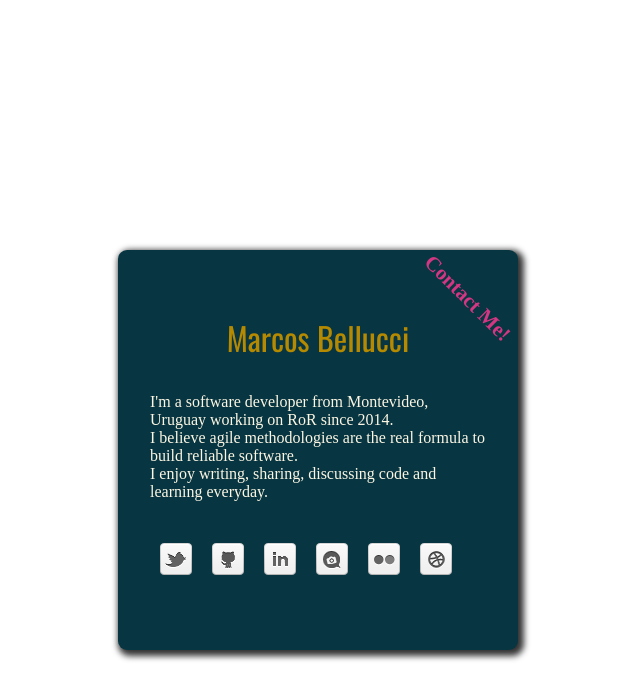
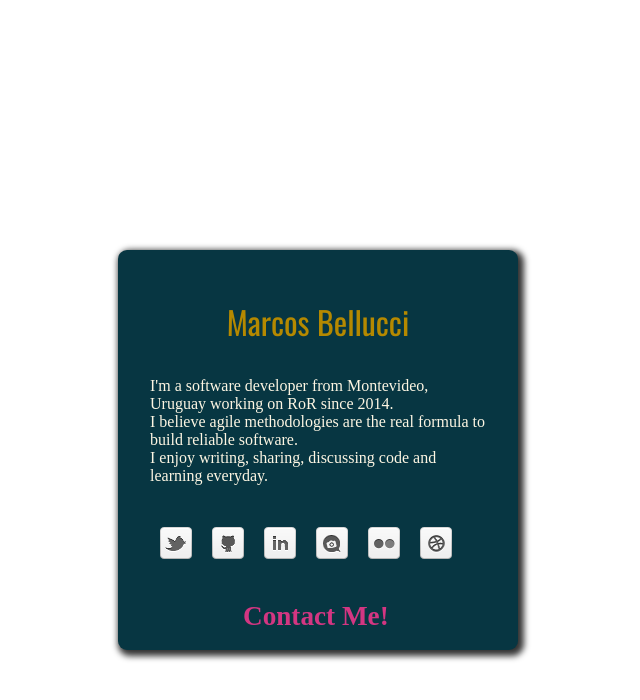
Before and after one commit to delbetu/delbetu.github.io, a Jekyll site: the page built from index.html, in a window 1280 px wide. Shown: the top 700 px of the page, without its empty margins (322-962 px from the left). Built offline with Jekyll 4.4.1, drawn with Linux system fonts in a browser that asks for light colours; comment, search, counter and statistics services are not loaded.

Commit message:
Change position of contact me button.

```diff
--- a/_sass/_presentation-card.sass
+++ b/_sass/_presentation-card.sass
@@ -13,6 +13,7 @@
   border-radius: 9px
   h1
     padding: 1em
+    padding-top: 0.5em
     text-align: center
     color: $my_yellow
     font-family: 'Oswald'
@@ -28,15 +29,11 @@
       display: inline
       float: left
   .hire-me
-    position: absolute
-    top: 36px
-    right: -5px
+    display: block
+    width: 150px
+    margin-left: auto
+    margin-right: auto
     color: $my_magneta
-    font-size: 1.3em
+    font-size: 1.7em
     font-weight: bold
     text-decoration: none
-    -webkit-transform: rotate(45deg)
-    -moz-transform: rotate(45deg)
-    -ms-transform: rotate(45deg)
-    -o-transform: rotate(45deg)
-    filter: progid:DXImageTransform.Microsoft.BasicImage(rotation=3)
--- a/index.html
+++ b/index.html
@@ -4,7 +4,6 @@ layout: default
 
 <div id="presentation-card">
   <h1>Marcos Bellucci</h1>
-  <a href="#" class="hire-me" rel="#contact-form">Contact Me!</a>
 
   <p>
     I'm a software developer from Montevideo, Uruguay working on RoR since 2014.
@@ -36,6 +35,8 @@ layout: default
       <a target="_blank" href="http://www.meetup.com/es-ES/members/87421642/"> <img src="assets/images/Dribbble.png" alt="meetup groups"> </a>
     </li>
   </ul>
+
+  <a href="#" class="hire-me" rel="#contact-form">Contact Me!</a>
 </div>
 
 <form action="//formspree.io/delbetu@gmail.com" method="POST" id="contact-form">
```
